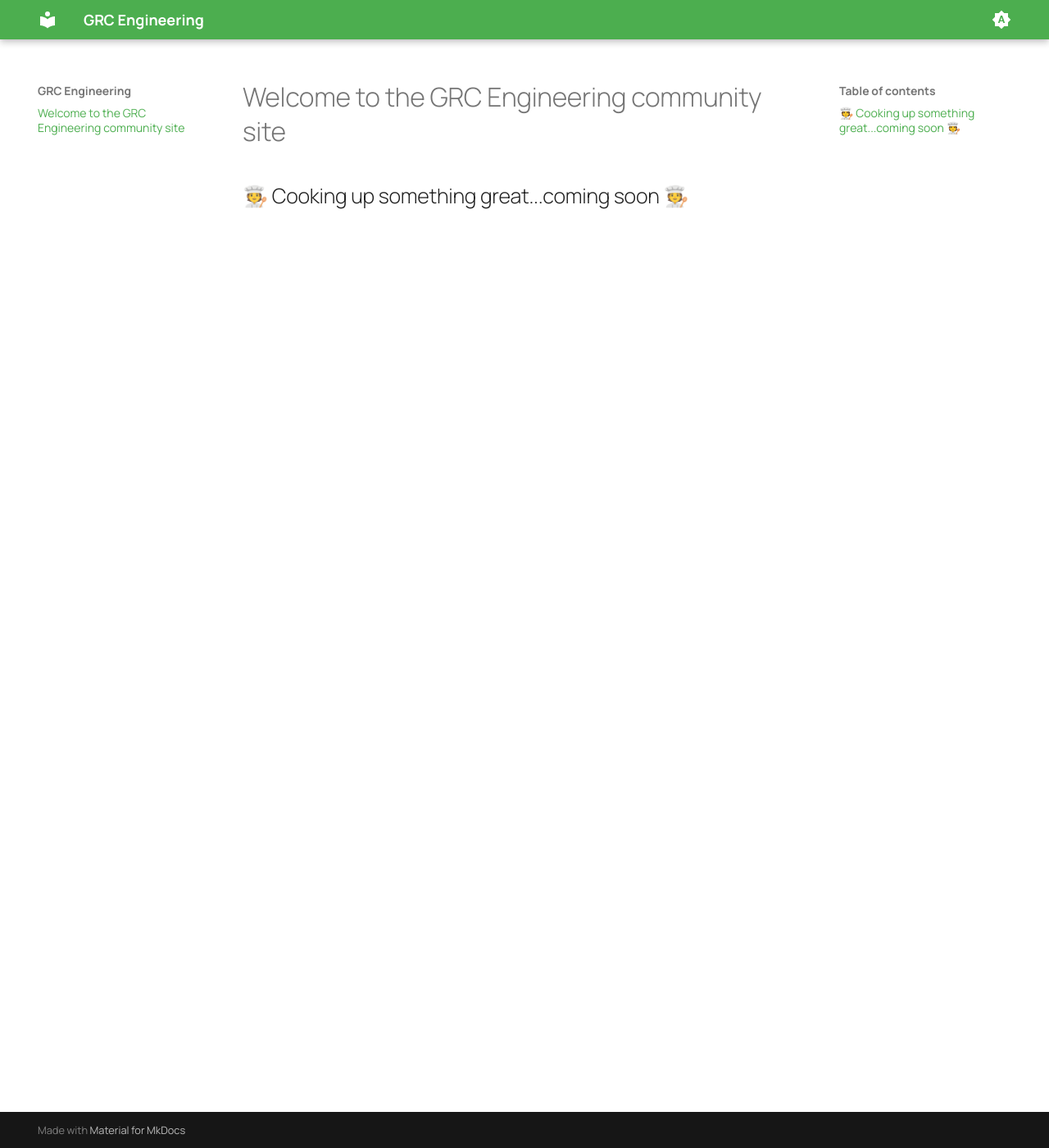
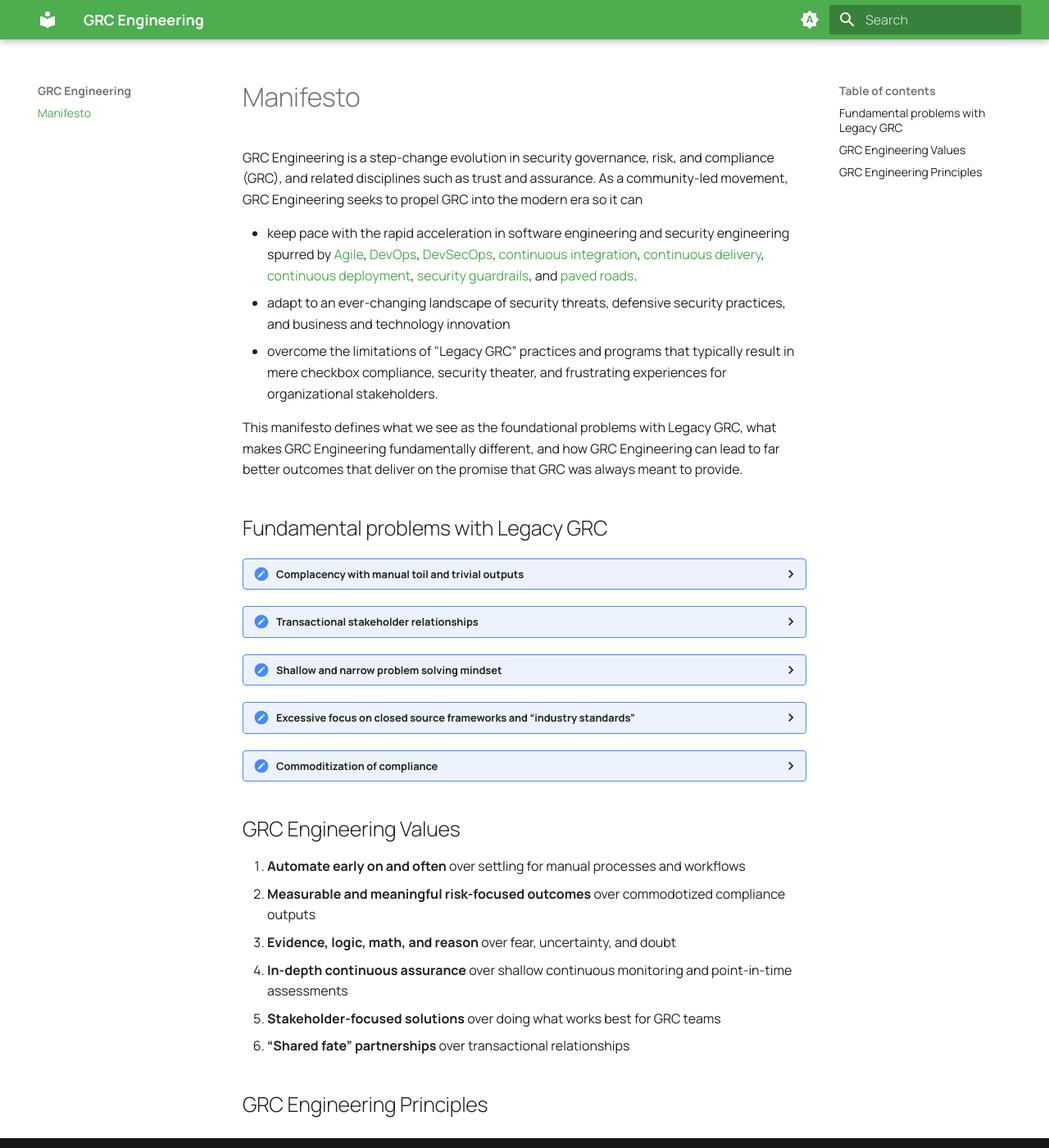
Before and after one commit to grcengineering/grcengineering.github.io, an MkDocs documentation site: the page built from docs/index.md, in a window 1280 px wide and 1400 px high. Shown: the whole window at 82% size. Built offline with MkDocs 1.6.1 and Material for MkDocs 9.7.7, drawn with Linux system fonts in a browser that asks for light colours; some web fonts are replaced; plug-ins that fetch from the network failed and are left out.

Commit message:
Initial Manifesto outline, local fonts, & search

```diff
--- a/docs/index.md
+++ b/docs/index.md
@@ -1,3 +1,38 @@
-# Welcome to the GRC Engineering community site
+# Manifesto
 
-## 🧑‍🍳 Cooking up something great...coming soon 🧑‍🍳
+GRC Engineering is a step-change evolution in security governance, risk, and compliance (GRC), and related disciplines such as trust and assurance. As a community-led movement, GRC Engineering seeks to propel GRC into the modern era so it can
+
+* keep pace with the rapid acceleration in software engineering and security engineering spurred by [Agile](https://agilemanifesto.org/), [DevOps](https://en.m.wikipedia.org/wiki/DevOps), [DevSecOps](https://www.devsecops.org/), [continuous integration](https://en.m.wikipedia.org/wiki/Continuous_integration), [continuous delivery](https://en.m.wikipedia.org/wiki/Continuous_delivery), [continuous deployment](https://en.m.wikipedia.org/wiki/Continuous_deployment), [security guardrails](https://youtu.be/geumLjxtc54?si=MBILJ_qgFDqDqIGD), and [paved roads](https://www.slideshare.net/slideshow/the-paved-road-at-netflix/75867013).
+* adapt to an ever-changing landscape of security threats, defensive security practices, and business and technology innovation
+* overcome the limitations of "Legacy GRC” practices and programs that typically result in mere checkbox compliance, security theater, and frustrating experiences for organizational stakeholders.
+
+This manifesto defines what we see as the foundational problems with Legacy GRC, what makes GRC Engineering fundamentally different, and how GRC Engineering can lead to far better outcomes that deliver on the promise that GRC was always meant to provide.
+
+## Fundamental problems with Legacy GRC
+
+<details>
+    <summary><b>Complacency with manual toil and trivial outputs</b></summary>
+    Settling on manual and often disconnected activities leads to wasted time, error-riddled results, and limited effectiveness of GRC practices. And because manual activities don’t scale, GRC practitioners find themselves settling for trivial outputs and accepting them as “good enough” outcomes.
+</details>
+<details>
+    <summary><b>Transactional stakeholder relationships</b></summary>
+</details>
+<details>
+    <summary><b>Shallow and narrow problem solving mindset</b></summary>
+</details>
+<details>
+    <summary><b>Excessive focus on closed source frameworks and “industry standards”</b></summary>
+</details>
+<details>
+    <summary><b>Commoditization of compliance</b></summary>
+</details>
+
+## GRC Engineering Values
+1. **Automate early on and often** over settling for manual processes and workflows
+2. **Measurable and meaningful risk-focused outcomes** over commodotized compliance outputs
+3. **Evidence, logic, math, and reason** over fear, uncertainty, and doubt
+4. **In-depth continuous assurance** over shallow continuous monitoring and point-in-time assessments
+5. **Stakeholder-focused solutions** over doing what works best for GRC teams
+6. **“Shared fate” partnerships** over transactional relationships
+
+## GRC Engineering Principles
--- a/mkdocs.yml
+++ b/mkdocs.yml
@@ -1,12 +1,17 @@
 site_name: GRC Engineering
 site_url: https://grc.engineering
+extra_css:
+  - stylesheets/extra.css
 plugins:
   - privacy
+  - search
 theme:
   name: material
   font:
     text: Manrope
     code: Consolas
+  features:
+    - search.suggest
   palette:
       # Palette toggle for automatic mode
     - media: "(prefers-color-scheme)"
```
Also changed, not shown: docs/stylesheets/extra.css (added).
